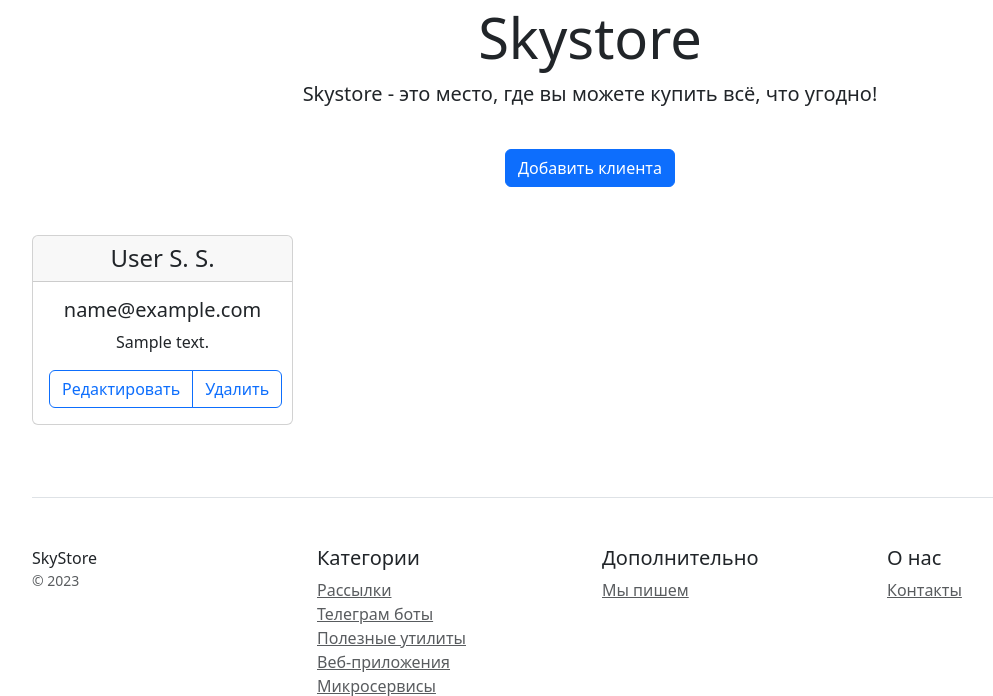
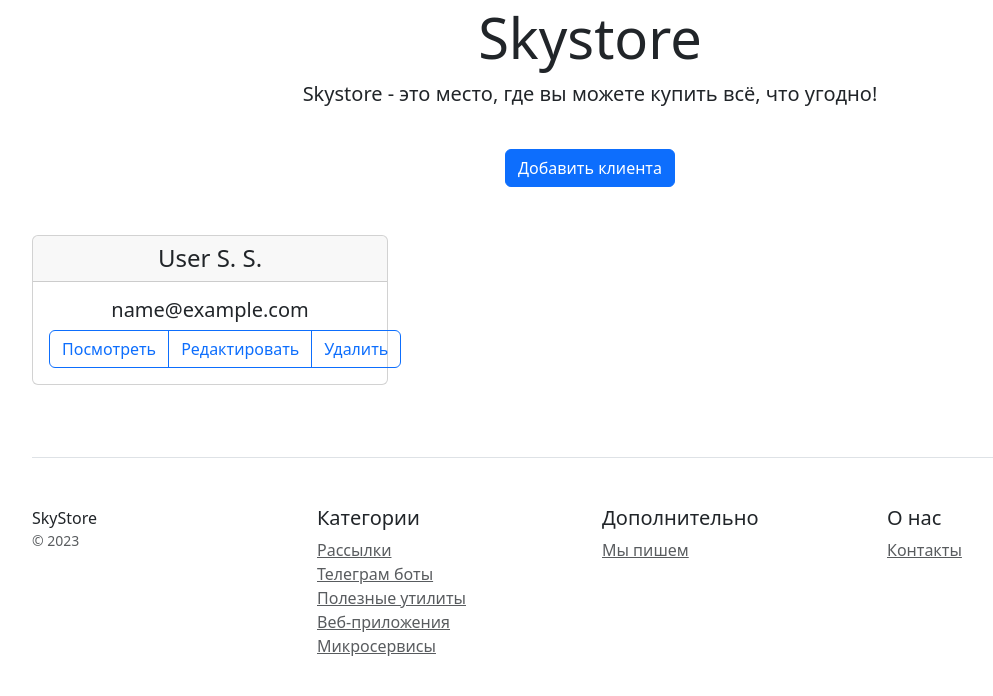
Before and after one commit to julyashap/marketplace_django, a Django app: page /mailing/client/ in a window 1280 px wide. Shown: the part 135-831 px from the top of the page, without its empty margins (50-1043 px from the left). After the commit the page ends 791 px from the top, so only its background shows below. Run offline with Django 5.2, Linux system fonts and the light colour scheme; tables that the repository leaves empty hold one stand-in row (values such as "Sample post"); some libraries are stand-ins or nearby versions.

Commit message:
Delete "comment" display in client_list.html

```diff
--- a/mailing/templates/mailing/client_list.html
+++ b/mailing/templates/mailing/client_list.html
@@ -5,7 +5,7 @@
 </div>
 <div class="row text-center">
     {% for object in object_list %}
-    <div class="col-3">
+    <div class="col-4">
         <div class="card mb-4 box-shadow">
             <div class="card-header">
                 <h4 class="my-0 font-weight-normal">{{ object.last_name }} {{ object.first_name.0 }}.
@@ -13,10 +13,8 @@
             </div>
             <div class="card-body">
                 <h5>{{ object.email }}</h5>
-                {% if object.comment %}
-                <p>{{ object.comment|slice:100 }}</p>
-                {% endif %}
                 <div class="btn-group" role="group">
+                    <a class="btn btn-outline-primary" href="{% url 'mailing:detail_client' object.pk %}">Посмотреть</a>
                     <a class="btn btn-outline-primary"
                        href="{% url 'mailing:update_client' object.pk %}">Редактировать</a>
                     <a class="btn btn-outline-primary" href="{% url 'mailing:delete_client' object.pk %}">Удалить</a>
```
